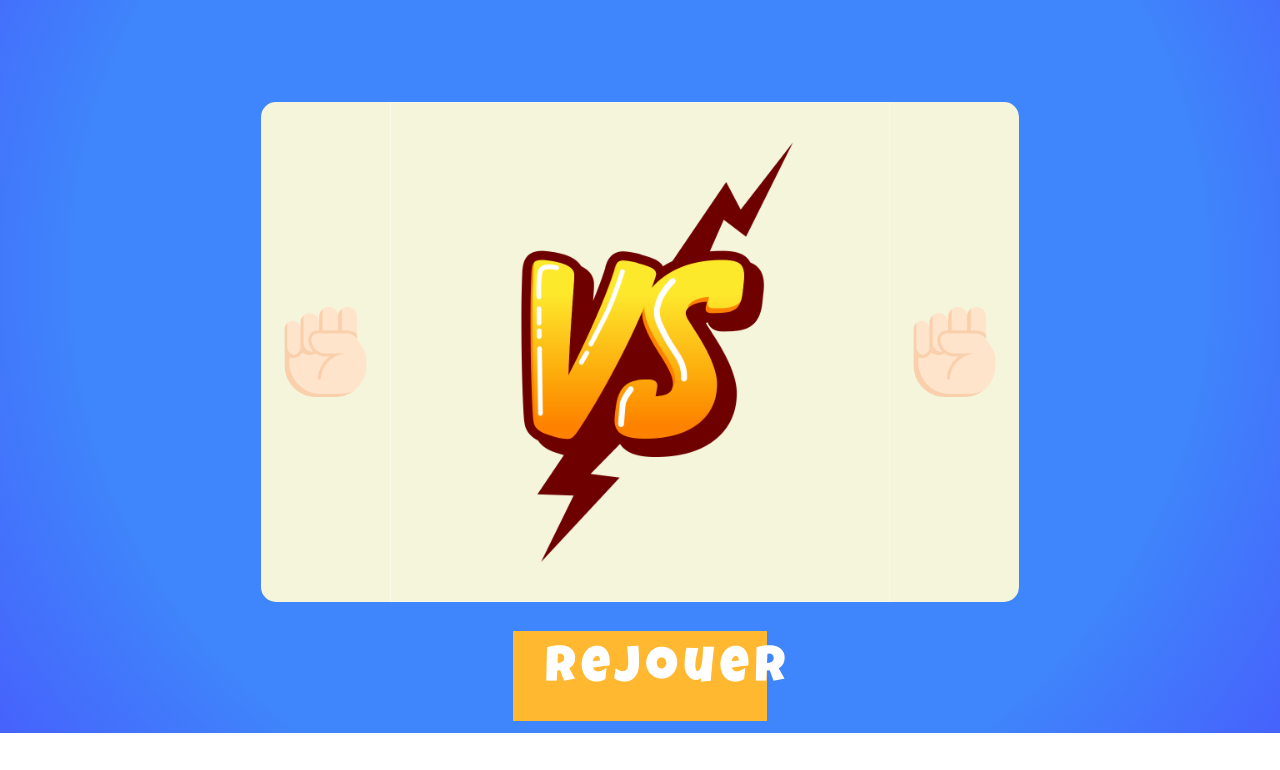
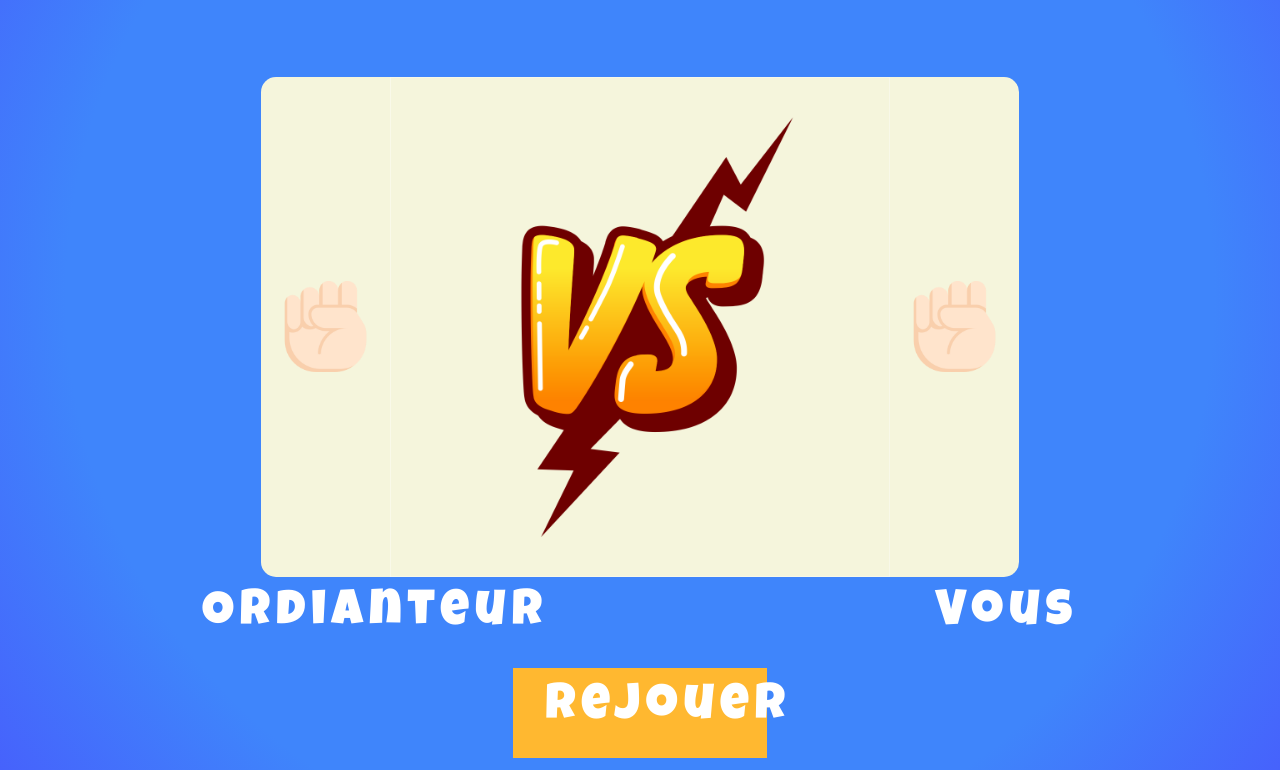
Before and after one commit to chik0011/rock_paper-scissors, a plain HTML site: page index.html in a window 1280 px wide. Both pictures are taken after a click on the button 280 px from the left and 481 px from the top of the page. Shown: the part 180-950 px from the top of the page. Before the commit the page ends 913 px from the top, so only its background shows below. Drawn offline with Linux system fonts and the light colour scheme.

Commit message:
identity

```diff
--- a/index.html
+++ b/index.html
@@ -18,6 +18,11 @@
         <span class="computer-result"></span>
         <img class="versus" src="img/versus.png"/>
         <span class="user-result"></span>
+    </div>
+
+    <div class="identity">
+        <span class="identity-page">Ordianteur</span>
+        <span class="identity-page">Vous</span>
     </div>
 
     <div class="replay">
--- a/main.js
+++ b/main.js
@@ -6,6 +6,7 @@ function initGame(signeUser) {
     document.querySelector(".btn-actions").style.display = "none";
     document.querySelector(".result").style.display = "flex";
     document.querySelector(".replay").style.display = "flex";
+    document.querySelector(".identity").style.display = "flex";
 
     var img = document.createElement("img");
     var imgbis = document.createElement("img");
--- a/style.css
+++ b/style.css
@@ -49,7 +49,7 @@ body {
     margin-right: auto;
     flex-direction: row;
     justify-content: space-between;
-    margin-top: 5%;
+    margin-top: 3%;
     width: 60%;
 	height: 500px;
 	background:beige;
@@ -101,3 +101,16 @@ body {
     background-color: #e09f26;
     transition-duration: 0.5s;
 }
+
+.identity {
+    display: none;
+    justify-content: space-around;
+    margin-top: 1%;
+}
+
+.identity-page {
+    font-size: 50px;
+    font-family: 'Luckiest Guy', cursive;
+    letter-spacing: 6px;
+    color: white;
+}
```
